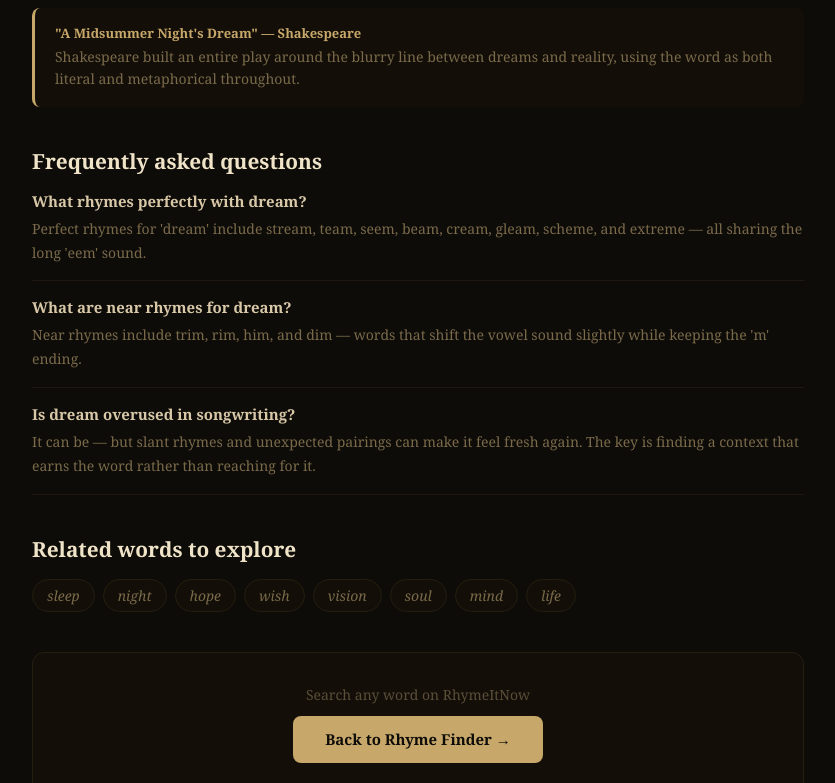
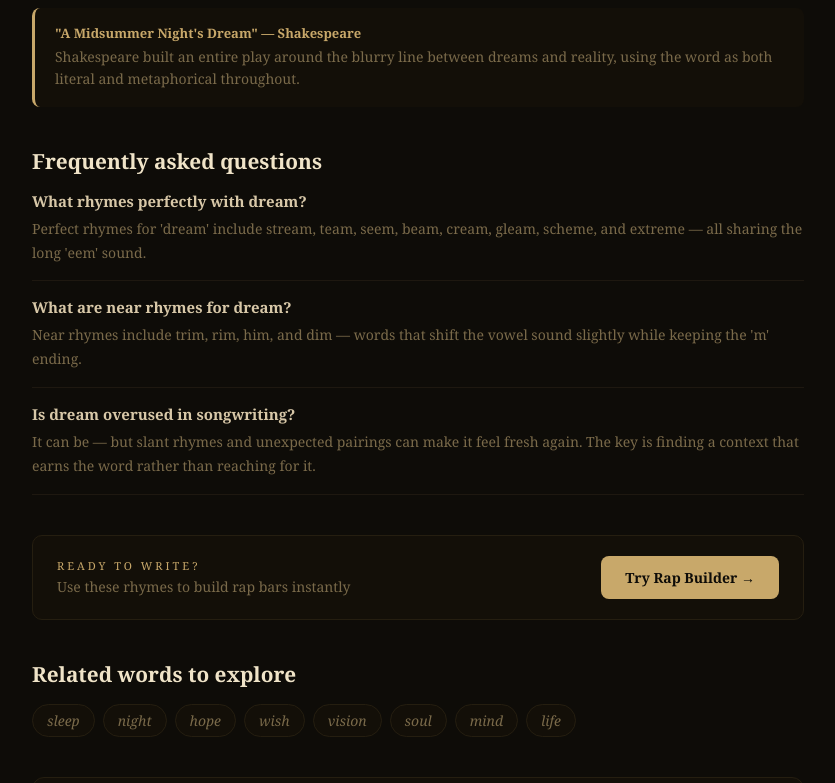
Before and after one commit to skenned23/rhymeitnow, a Next.js app: page /rhymes-for/dream in a window 1280 px wide. Shown: the part 763-1546 px from the top of the page, without its empty margins (222-1057 px from the left). Built offline with nearby package versions, Linux system fonts and the light colour scheme.

Commit message:
Update [word].js

```diff
--- a/pages/rhymes-for/[word].js
+++ b/pages/rhymes-for/[word].js
@@ -172,6 +172,26 @@ export default function RhymesForWord({ word, content }) {
           ))}
         </div>
 
+        {/* Pro Tip */}
+        {content.pro_tip && (
+          <div style={{ background: '#130f08', border: '1px solid #3a2e1a', borderLeft: '4px solid #c8a86a', borderRadius: '10px', padding: '1.25rem 1.5rem', marginBottom: '2.5rem' }}>
+            <div style={{ fontSize: '11px', letterSpacing: '3px', color: '#c8a86a', textTransform: 'uppercase', marginBottom: '0.5rem' }}>Songwriter Pro Tip</div>
+            <p style={{ fontSize: '14px', color: '#8a7a5a', lineHeight: '1.8', margin: '0' }}>{content.pro_tip}</p>
+          </div>
+        )}
+
+        {/* Rap Builder CTA */}
+        <div style={{ background: '#130f08', border: '1px solid #251e10', borderRadius: '10px', padding: '1.25rem 1.5rem', marginBottom: '2.5rem', display: 'flex', alignItems: 'center', justifyContent: 'space-between', flexWrap: 'wrap', gap: '1rem' }}>
+          <div>
+            <div style={{ fontSize: '11px', letterSpacing: '3px', color: '#c8a86a', textTransform: 'uppercase', marginBottom: '0.25rem' }}>Ready to write?</div>
+            <div style={{ color: '#7a6a4a', fontSize: '14px' }}>Use these rhymes to build rap bars instantly</div>
+          </div>
+          <Link href="/rap-builder"
+            style={{ background: '#c8a86a', color: '#0e0c08', borderRadius: '8px', padding: '0.75rem 1.5rem', fontSize: '14px', fontWeight: '700', fontFamily: 'Georgia, serif', textDecoration: 'none', whiteSpace: 'nowrap' }}>
+            Try Rap Builder →
+          </Link>
+        </div>
+
         {/* Related Words */}
         <h2 style={{ fontSize: '1.3rem', marginBottom: '1rem', color: '#f0e4c8', fontWeight: '700' }}>
           Related words to explore
```
